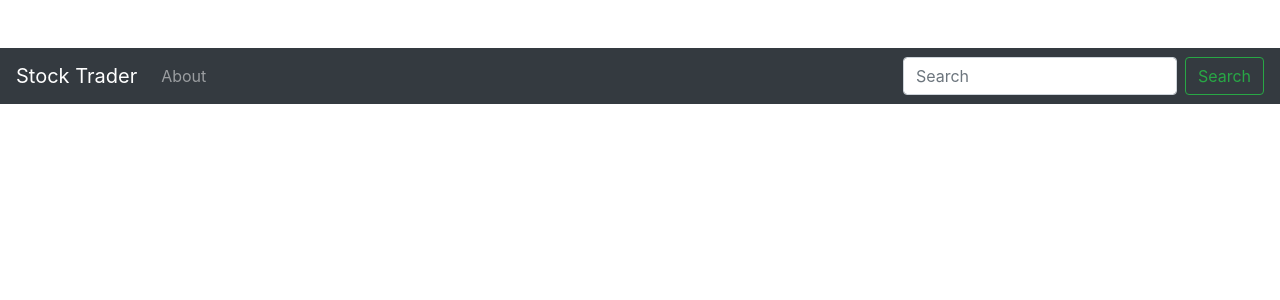
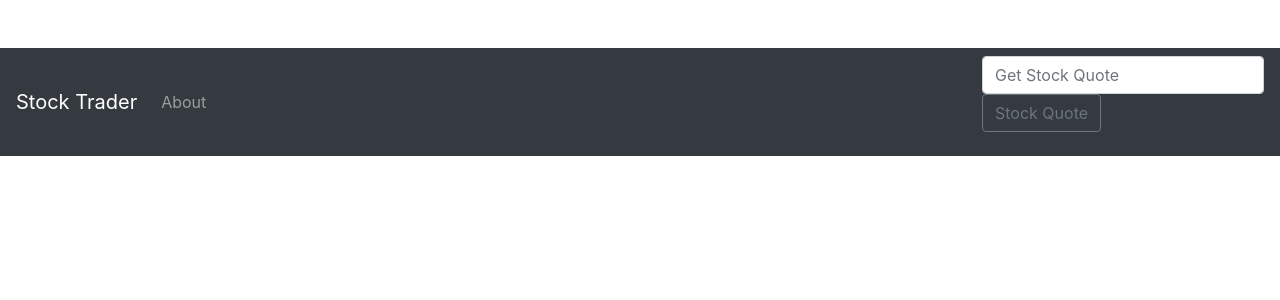
Before and after one commit to audrianalinares/stocksproject, a Django app: template stockproj/quotes/templates/base.html in a window 1280 px wide. Shown: the top 300 px of the page. Run offline with Django 3.2, Linux system fonts and the light colour scheme; the template is opened without the code that fills it, so the values that code supplies are empty; some libraries are stand-ins or nearby versions.

Commit message:
added ticker

```diff
--- a/stockproj/quotes/templates/base.html
+++ b/stockproj/quotes/templates/base.html
@@ -29,9 +29,10 @@
               <a class="nav-link" href="{% url 'about' %}">About</a>
             </li>
             </ul>
-          <form class="form-inline my-2 my-lg-0">
-            <input class="form-control mr-sm-2" type="search" placeholder="Search" aria-label="Search">
-            <button class="btn btn-outline-success my-2 my-sm-0" type="submit">Search</button>
+          <form action="{% url 'home' %} class="form-inline my-2 my-lg-0" method="POST">
+              {% csrf_token %}
+            <input class="form-control mr-sm-2" type="search" placeholder="Get Stock Quote" aria-label="Search" name="ticker">
+            <button class="btn btn-outline-secondary my-2 my-sm-0" type="submit">Stock Quote</button>
           </form>
         </div>
       </nav>
--- a/stockproj/quotes/templates/home.html
+++ b/stockproj/quotes/templates/home.html
@@ -1,7 +1,9 @@
 {% entends 'base.html' %}
 {% block content %}
 
-
+{% if ticker %}
+    {{ ticker }}
+{% endif %}
 
 {% if api %}
     {% if api == "Error..." %}
@@ -9,6 +11,7 @@
         symbol, please try again...
 
     {% else %}
+
         <h1>{{ api.companyName}} </h1><br/>
         Price: ${{ api.latestPrice }}<br/>
         Previous Close: {{ api.previousClose }}<br/>
```
Also changed, not shown: stockproj/quotes/views.py (+13 -6 lines).
